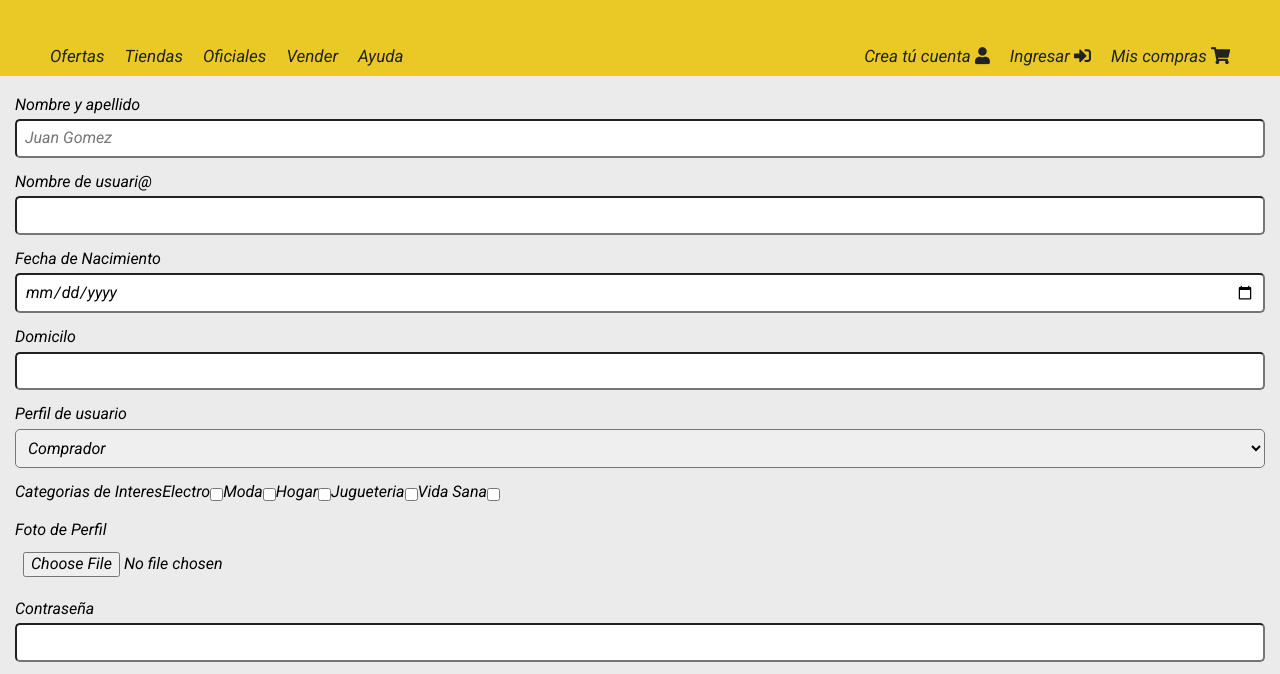
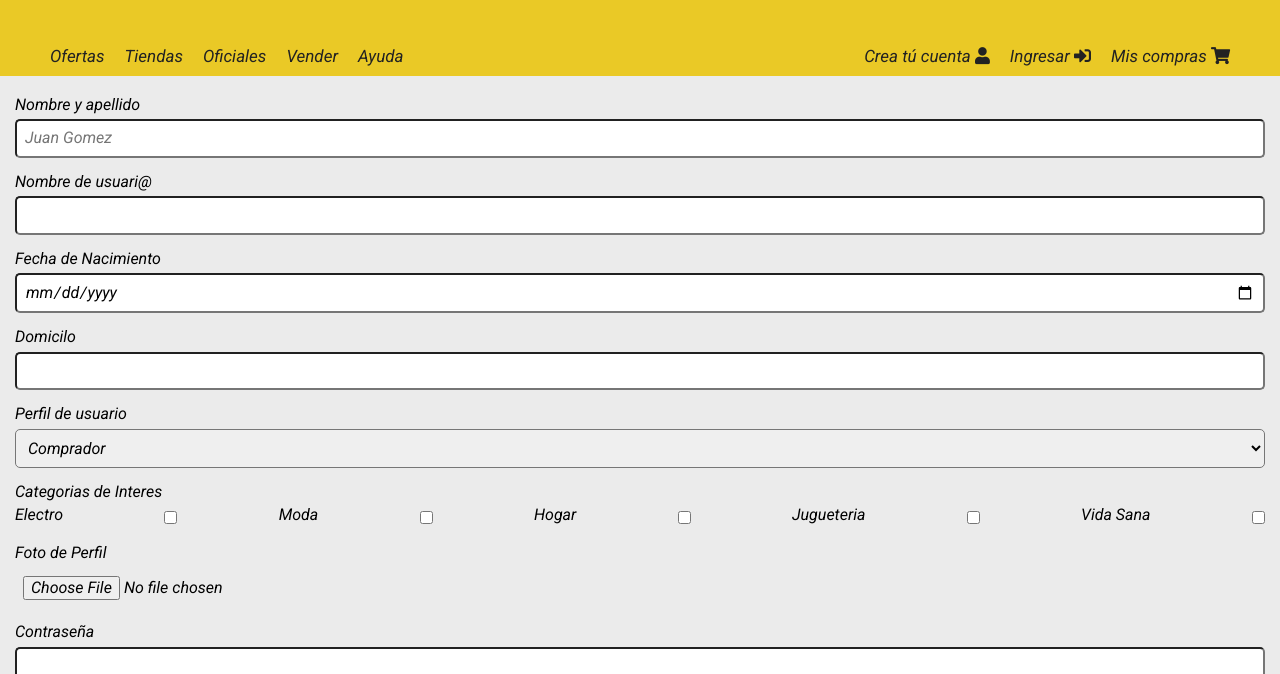
Before and after one commit to joaquincdlg/MercadoLiebre, a website: page views/register.html in a window 1280 px wide. Shown: the part 115-789 px from the top of the page. Drawn offline with nearby package versions, Linux system fonts and the light colour scheme; files that its build step writes are made by us from their sources; a web font is replaced by a local one.

Commit message:
style sheet

```diff
--- a/public/css/stylesheet.css
+++ b/public/css/stylesheet.css
@@ -246,6 +246,14 @@ footer{
     .checkbox{
         display:flex;
         flex-wrap: wrap;
+        justify-content: space-between;
+
+    }
+    .checkbox label{
+        justify-content: flex-end;
+    }
+    .checkbox-title{
+        width: 100%;
 
     }
     .detalles{
```
